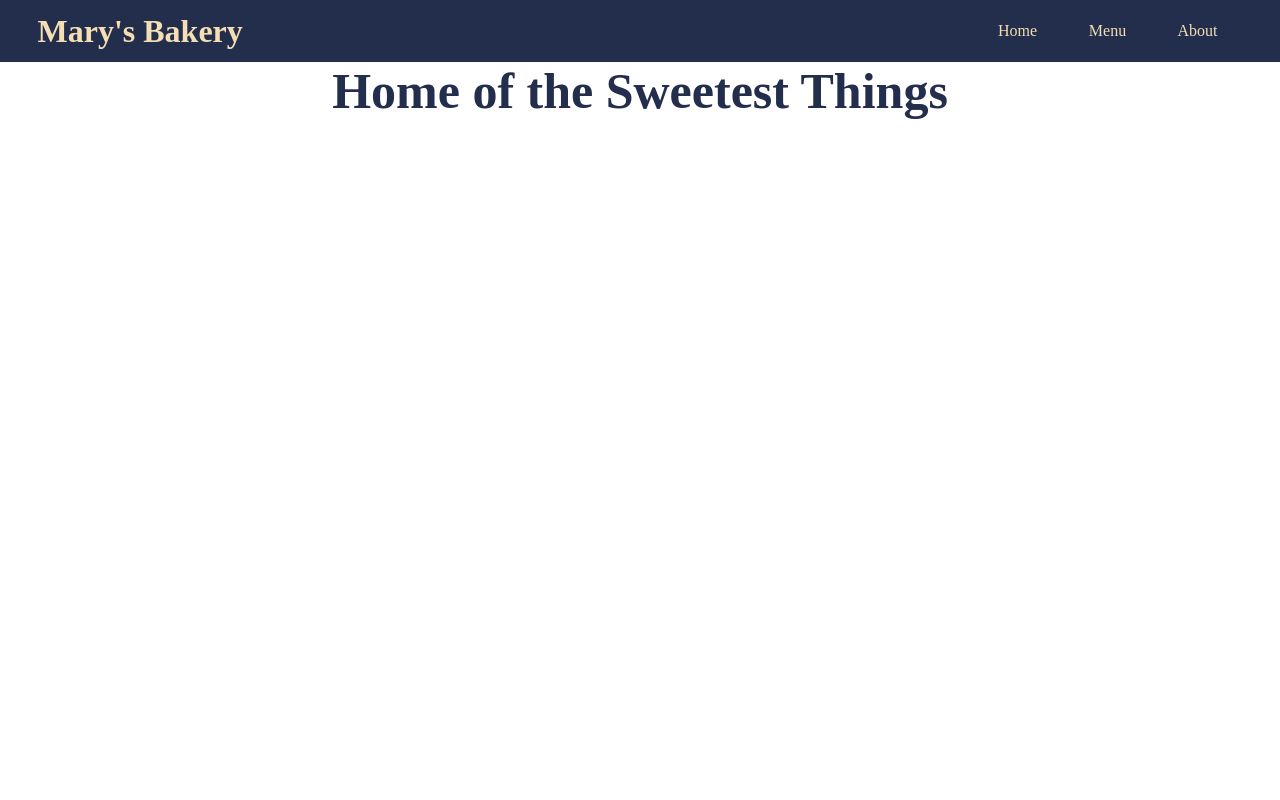
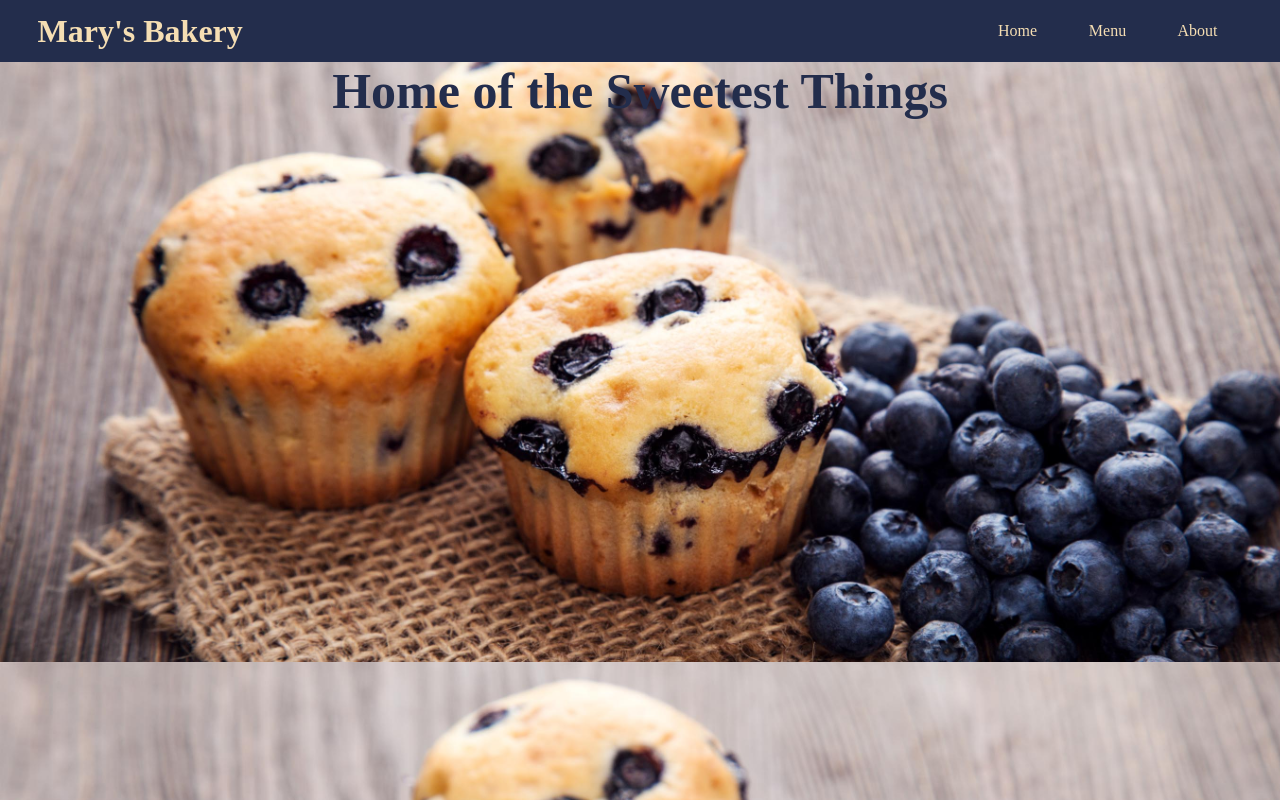
Before and after one commit to HenryG95/restaurantpage, a plain HTML site: page index.html in a window 1280 px wide. Drawn offline with Linux system fonts and the light colour scheme; the site is published under a folder, as on GitHub Pages, so addresses that start at the root find nothing.

Commit message:
background fix

```diff
--- a/style.css
+++ b/style.css
@@ -4,7 +4,7 @@
     padding: 0;
 }
 body {
-    background-image: url('/images/blueberry-muffins.jpeg');
+    background-image: url('./images/blueberry-muffins.jpeg');
     background-size: cover;
 }
 .home {
```
